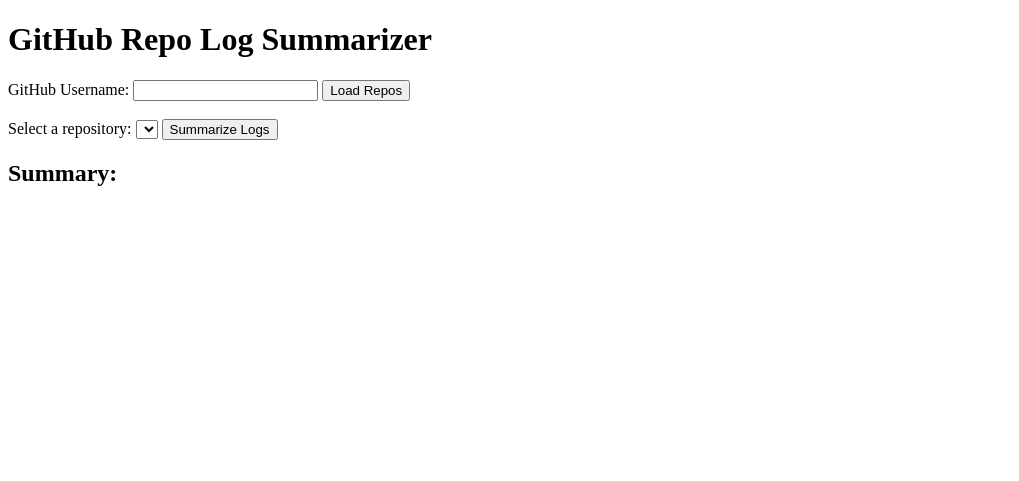
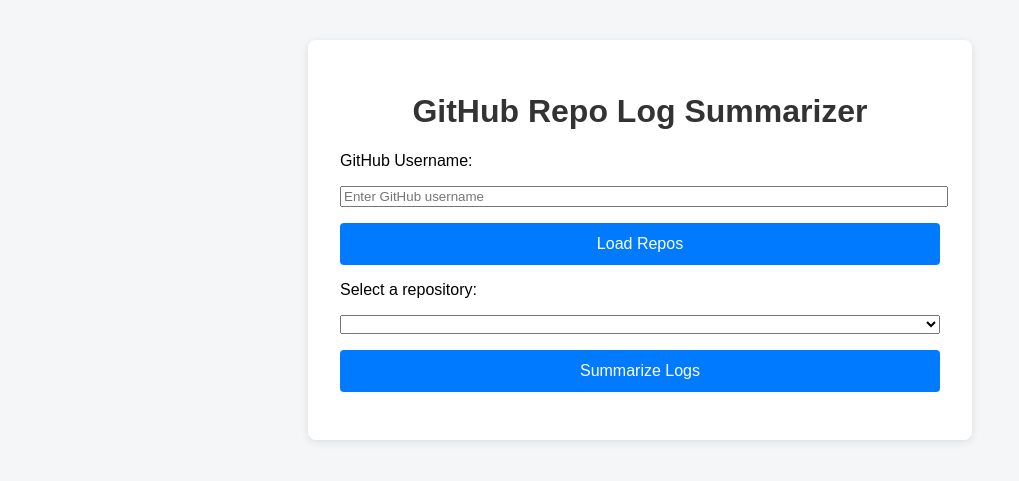
Before and after one commit to Amacca1/MetricPage, a Flask app: page / in a window 1280 px wide. Shown: the top 481 px of the page, without its empty margins (0-1019 px from the left). Run offline with Flask 3, Linux system fonts and the light colour scheme; lists and menus that the app fills with data are empty.

Commit message:
Improved look of logs

```diff
--- a/app.py
+++ b/app.py
@@ -1,5 +1,6 @@
 from flask import Flask, request, jsonify, render_template
 import anthropic
+from dotenv import load_dotenv
 import os
 import subprocess
 import requests
@@ -48,7 +49,12 @@ def get_git_log_summary(repo_path):
         system="You are an expert AI agent summarizing git logs for a human reader.",
         messages=[{"role": "user", "content": prompt}]
     )
-    return str(response.content)  # <-- Ensure it's a string
+    usage = getattr(response, "usage", None)
+    input_tokens = getattr(usage, "input_tokens", None) if usage else None
+    output_tokens = getattr(usage, "output_tokens", None) if usage else None
+    total_tokens = (input_tokens or 0) + (output_tokens or 0)
+    print(f"Input tokens: {input_tokens}, Output tokens: {output_tokens}, Total tokens: {total_tokens}")
+    return str(response.content)
 
 @app.route('/')
 def index():
@@ -66,12 +72,6 @@ def summarize_logs():
     data = request.get_json()
     username = data.get("username")
     repo_name = data.get("repo_name")
-    resp_json = response.json()
-    usage = resp_json.get("usage", {})
-    input_tokens = usage.get("input_tokens")
-    output_tokens = usage.get("output_tokens")
-    total_tokens = (input_tokens or 0) + (output_tokens or 0)
-    print(f"Input tokens: {input_tokens}, Output tokens: {output_tokens}, Total tokens: {total_tokens}")
     if not username or not repo_name:
         return jsonify({"error": "Missing username or repo name"}), 400
     repo_path = clone_repo(username, repo_name)
--- a/templates/index.html
+++ b/templates/index.html
@@ -2,6 +2,52 @@
 <html>
 <head>
     <title>GitHub Repo Log Summarizer</title>
+    <style>
+        body {
+            font-family: Arial, sans-serif;
+            background: #f4f6f8;
+            margin: 0;
+            padding: 0;
+        }
+        .container {
+            max-width: 600px;
+            margin: 40px auto;
+            background: #fff;
+            border-radius: 8px;
+            box-shadow: 0 2px 8px rgba(0,0,0,0.1);
+            padding: 32px;
+        }
+        h1 {
+            text-align: center;
+            color: #333;
+        }
+        label, select, input, button {
+            display: block;
+            width: 100%;
+            margin-bottom: 16px;
+        }
+        button {
+            background: #007bff;
+            color: #fff;
+            border: none;
+            padding: 12px;
+            border-radius: 4px;
+            cursor: pointer;
+            font-size: 16px;
+        }
+        button:hover {
+            background: #0056b3;
+        }
+        .summary-card {
+            background: #f9fafb;
+            border-left: 4px solid #007bff;
+            padding: 16px;
+            margin-top: 24px;
+            border-radius: 4px;
+            font-size: 16px;
+            white-space: pre-wrap;
+        }
+    </style>
     <script>
         async function loadRepos() {
             const username = document.getElementById('username').value;
@@ -24,27 +70,27 @@
         async function summarizeLogs() {
             const username = document.getElementById('username').value;
             const repoName = document.getElementById('repoSelect').value;
-            document.getElementById('summary').innerText = "Summarizing...";
+            document.getElementById('summary').innerHTML = "<em>Summarizing...</em>";
             const response = await fetch('/summarize_logs', {
                 method: 'POST',
                 headers: {'Content-Type': 'application/json'},
                 body: JSON.stringify({username, repo_name: repoName})
             });
             const data = await response.json();
-            document.getElementById('summary').innerText = data.summary || data.error;
+            document.getElementById('summary').innerHTML = `<div class="summary-card">${data.summary || data.error}</div>`;
         }
     </script>
 </head>
 <body>
+    <div class="container">
         <h1>GitHub Repo Log Summarizer</h1>
         <label for="username">GitHub Username:</label>
-    <input type="text" id="username" />
+        <input type="text" id="username" placeholder="Enter GitHub username" />
         <button onclick="loadRepos()">Load Repos</button>
-    <br><br>
         <label for="repoSelect">Select a repository:</label>
         <select id="repoSelect"></select>
         <button onclick="summarizeLogs()">Summarize Logs</button>
-    <h2>Summary:</h2>
-    <pre id="summary"></pre>
+        <div id="summary"></div>
+    </div>
 </body>
 </html>
```
Lines whose indentation alone changed are shown as unchanged.
